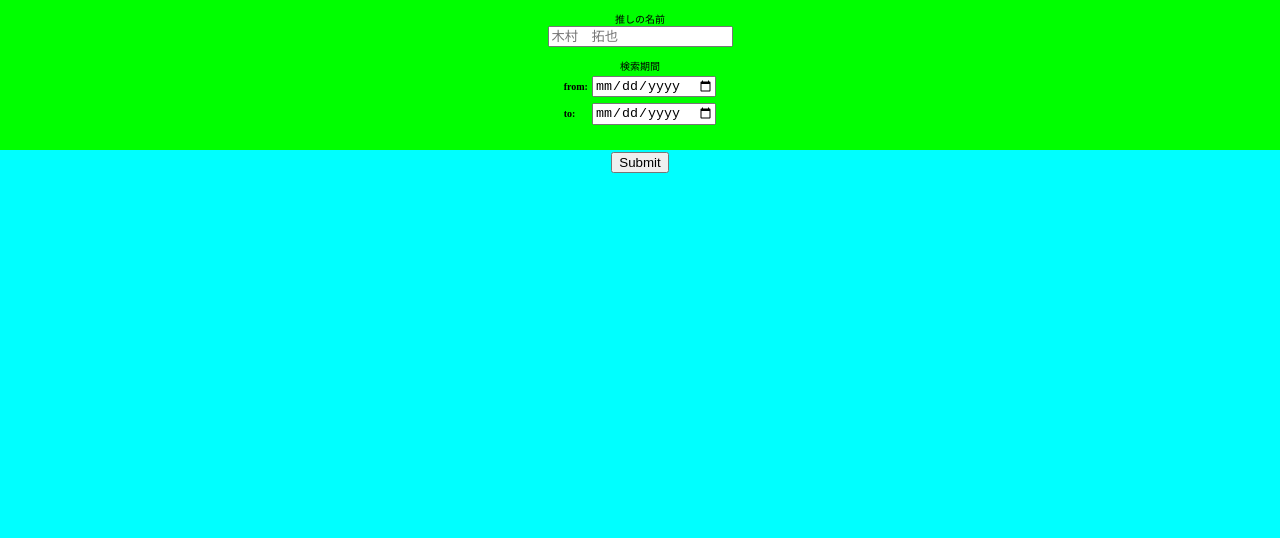
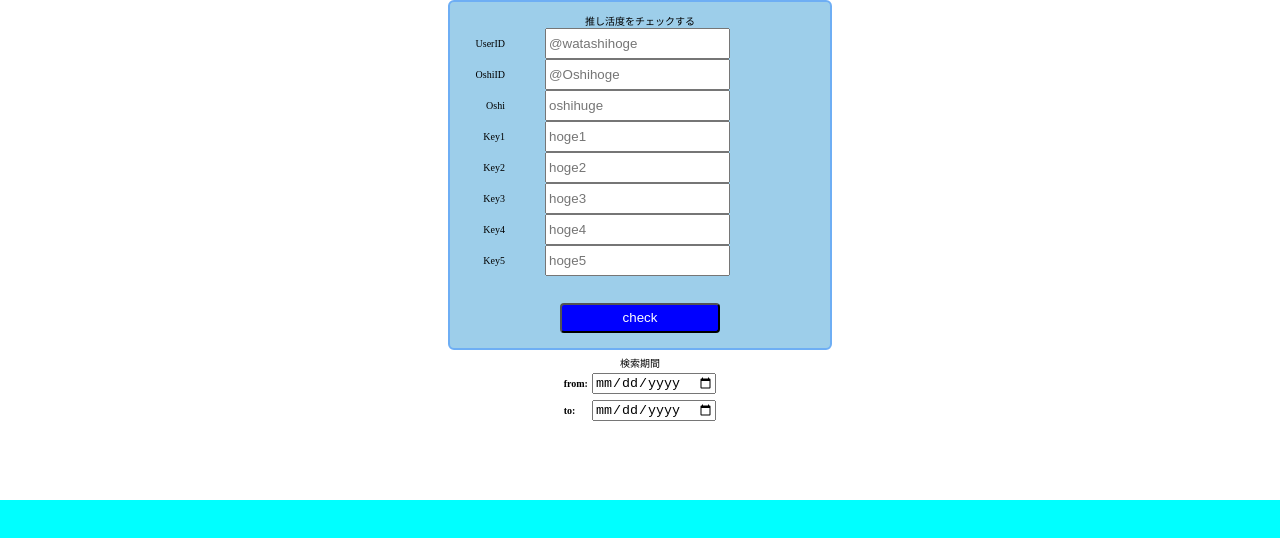
Before and after one commit to isesaki40/oshi-tweet, a React (Create React App) app: page / in a window 1280 px wide. Shown: the top 538 px of the page. Built offline with nearby package versions, Linux system fonts and the light colour scheme; no server answers.

Commit message:
formスタイリング

```diff
--- a/src/components/Form.jsx
+++ b/src/components/Form.jsx
@@ -19,19 +19,71 @@
       {/* register関数の呼び出しにより、フォーム入力の要素を引数の名前で登録する */}
       <div
         style={{
-          height: "15em",
-          "background-color": "#00FF00",
+          height: "50em",
+          "background-color": "white",
           "font-family": "ＭＳ ゴシック",
         }}
         align="center"
       >
+        <div
+          style={{
+          height: "70%",
+          width: "30%",
+          "border": "0.2em solid #6eaef4",
+          "background-color": "#9DCEEA",
+          "opcity":"0.26",
+          "border-radius":"0.6em",
+          "display":"block",
+          "margin-top":"auto",
+        }}
+        align="center"
+      >
           <br></br>
-        推しの名前
+          推し活度をチェックする
           <br></br>
-        <input
-          defaultValue=""
-          placeholder="木村　拓也"
-          {...register("oshiName")}
+          <div style={{"display":"flex","justify-content":"flex-end","margin-right":"100px",}}>
+            <p style={{"margin-right":"40px",}}>UserID</p>
+            <input defaultValue="" placeholder="@watashihoge" {...register("UserName")} />
+          </div>
+          <div style={{"display":"flex","justify-content":"flex-end","margin-right":"100px",}}>
+            <p style={{"margin-right":"40px",}}>OshiID</p>
+            <input defaultValue="" placeholder="@Oshihoge" {...register("oshiid")}/>
+          </div>
+          <div style={{"display":"flex","justify-content":"flex-end","margin-right":"100px",}}>
+            <p style={{"margin-right":"40px",}}>Oshi</p>
+            <input defaultValue="" placeholder="oshihuge" {...register("oshiName")} />
+          </div>
+          <div style={{"display":"flex","justify-content":"flex-end","margin-right":"100px",}}>
+           <p style={{"margin-right":"40px",}}>Key1</p>
+            <input defaultValue="" placeholder="hoge1" {...register("key1")}/>
+          </div>
+          <div style={{"display":"flex","justify-content":"flex-end","margin-right":"100px",}}>
+            <p style={{"margin-right":"40px",}}>Key2</p>
+            <input defaultValue="" placeholder="hoge2" {...register("key2")}/>
+          </div>
+          <div style={{"display":"flex","justify-content":"flex-end","margin-right":"100px",}}>
+            <p style={{"margin-right":"40px",}}>Key3</p>
+            <input defaultValue="" placeholder="hoge3" {...register("key3")}/>
+          </div>
+          <div style={{"display":"flex","justify-content":"flex-end","margin-right":"100px",}}>
+            <p style={{"margin-right":"40px",}}>Key4</p>
+            <input defaultValue="" placeholder="hoge4" {...register("key4")}/>
+          </div>
+          <div style={{"display":"flex","justify-content":"flex-end","margin-right":"100px",}}>
+            <p style={{"margin-right":"40px",}}>Key5</p>
+            <input defaultValue="" placeholder="hoge5" {...register("key5")}/>
+          </div>
+          <input type="submit" value="check" style={{
+            "height":"30px",
+            "width":"160px",
+            "margin-top":"2em",
+            "color": "white",
+            "display": "flex",
+            "background-color":"blue",
+            "justify-content": "center",
+            "position": "relative",
+            "border-radius":"0.3em",
+            }}
           />
           <br></br>
           <br></br>
@@ -63,7 +115,7 @@
             <br></br>
             <br></br>
           </table>
-        <input type="submit" />
+        </div>
       </div>
     </form>
   );
```
Lines whose indentation alone changed are shown as unchanged.
